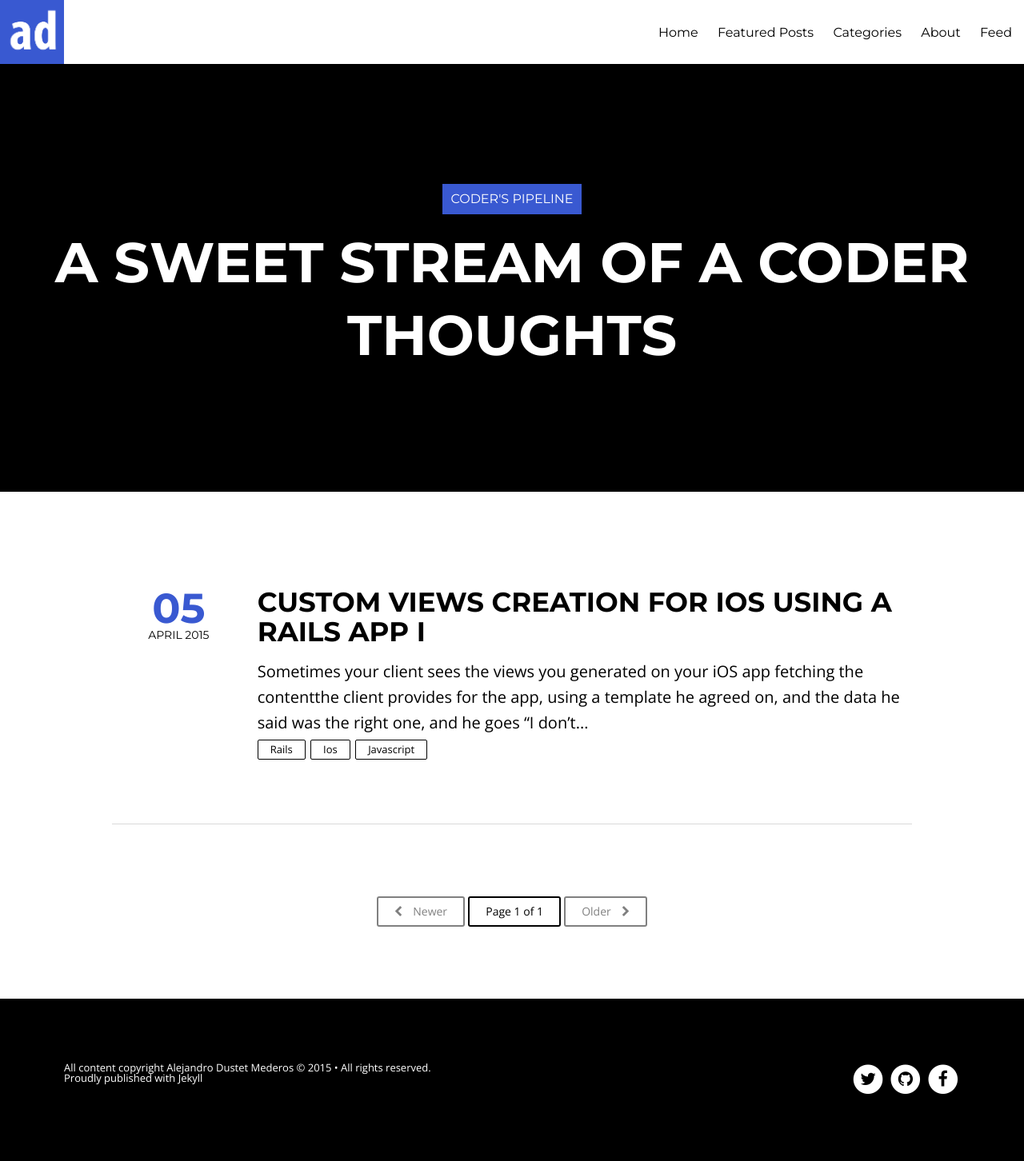
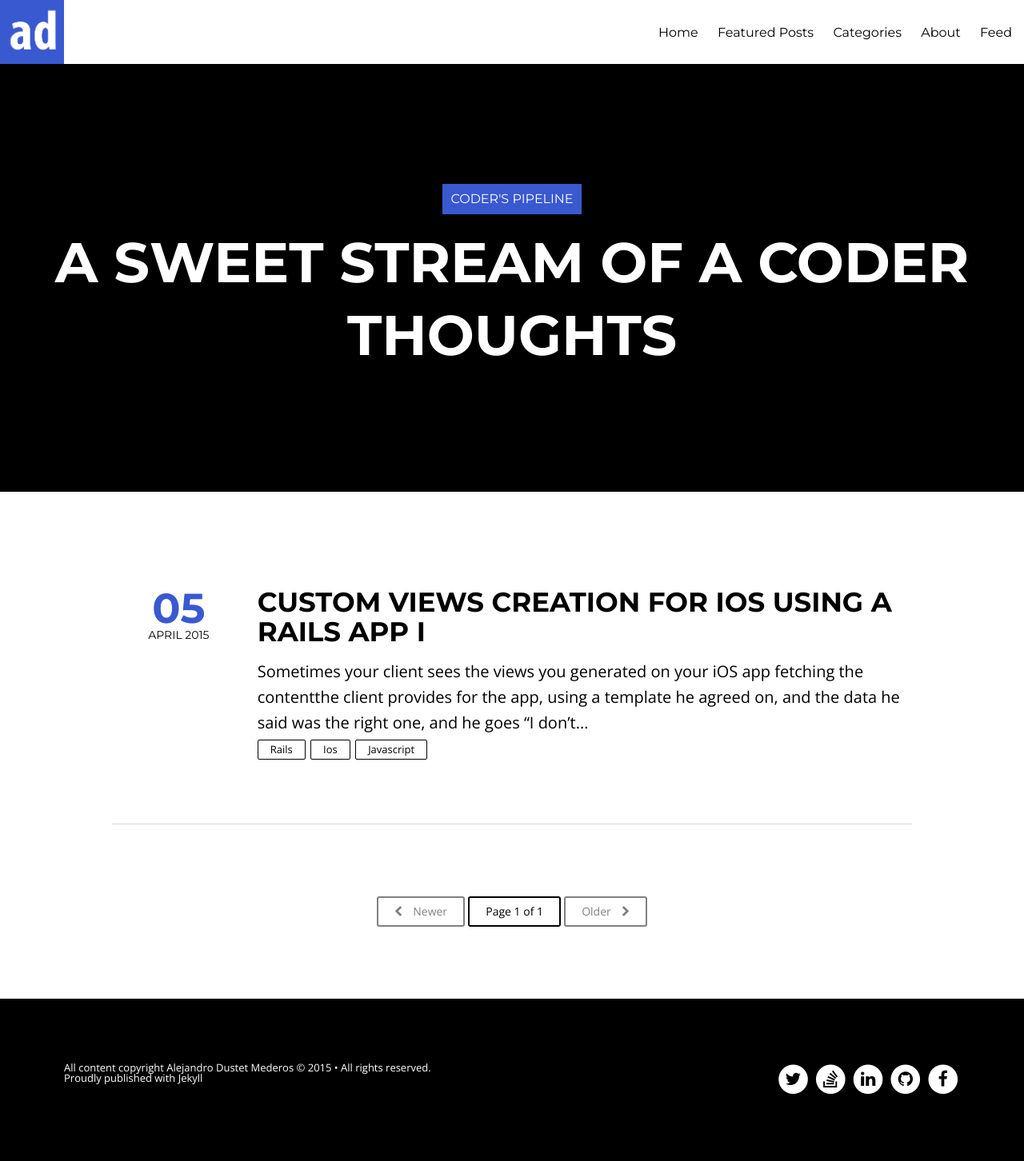
Before and after one commit to aledustet/aledustet.github.io, a Jekyll site: the page built from index.html, in a window 1280 px wide. Shown: the whole page at 80% size. Built offline with Jekyll 4.4.1, drawn with Linux system fonts in a browser that asks for light colours; nearby versions of some CDN libraries; the list of posts is cut into pages by our own code.

Commit message:
Added stackoverflow and linkedin links

```diff
--- a/_config.yml
+++ b/_config.yml
@@ -20,6 +20,7 @@ owner:
   facebook:       aledustet
   github:         aledustet
   linkedin:       aledustet
+  stackoverflow:  aledustet
   # For Google Authorship https://plus.google.com/authorship
   # google_plus:    https://plus.google.com/u/0/102602916593522619858
 
--- a/_includes/footer.html
+++ b/_includes/footer.html
@@ -21,6 +21,22 @@
             </span>
         </a>
         {% endif %}
+        {% if site.owner.stackoverflow %}
+        <a href="http://stackoverflow.com/users/3027848/{{ site.owner.stackoverflow }}">
+            <span class="fa-stack fa-lg">
+                <i class="fa fa-circle fa-stack-2x fa-inverse"></i>
+                <i class="fa fa-stack-overflow fa-stack-1x"></i>
+            </span>
+        </a>
+        {% endif %}
+        {% if site.owner.linkedin %}
+        <a href="https://www.linkedin.com/in/{{ site.owner.linkedin }}">
+            <span class="fa-stack fa-lg">
+                <i class="fa fa-circle fa-stack-2x fa-inverse"></i>
+                <i class="fa fa-linkedin fa-stack-1x"></i>
+            </span>
+        </a>
+        {% endif %}
         {% if site.owner.github %}
         <a href="http://github.com/{{ site.owner.github }}">
             <span class="fa-stack fa-lg">
```
